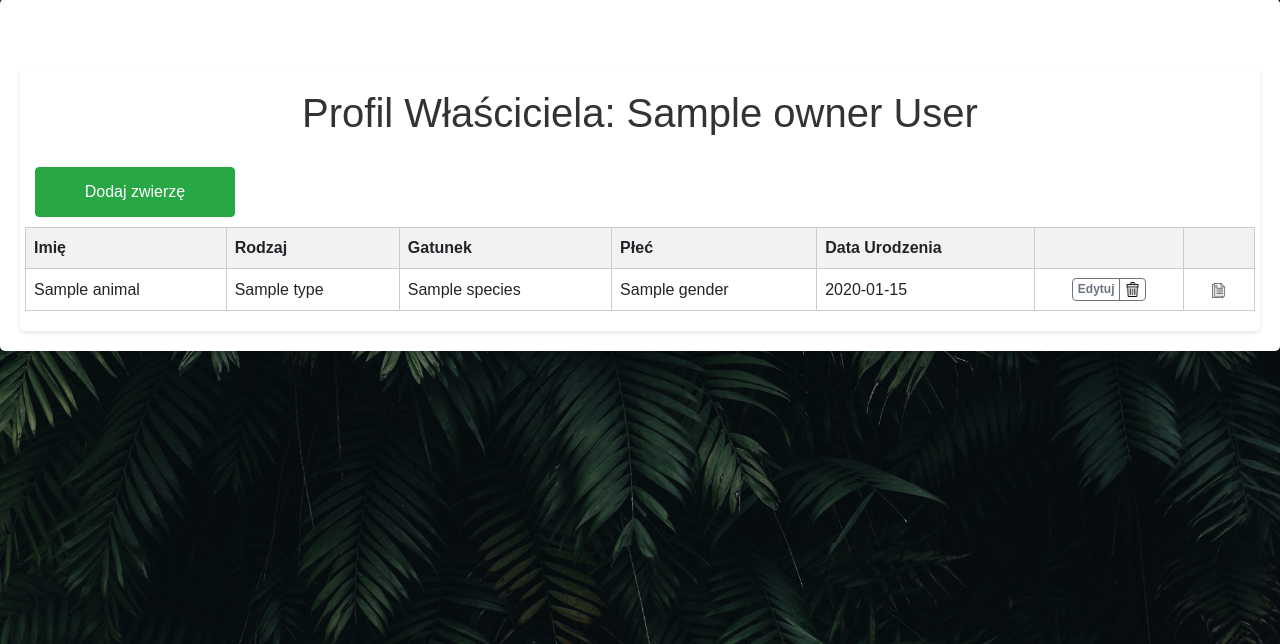
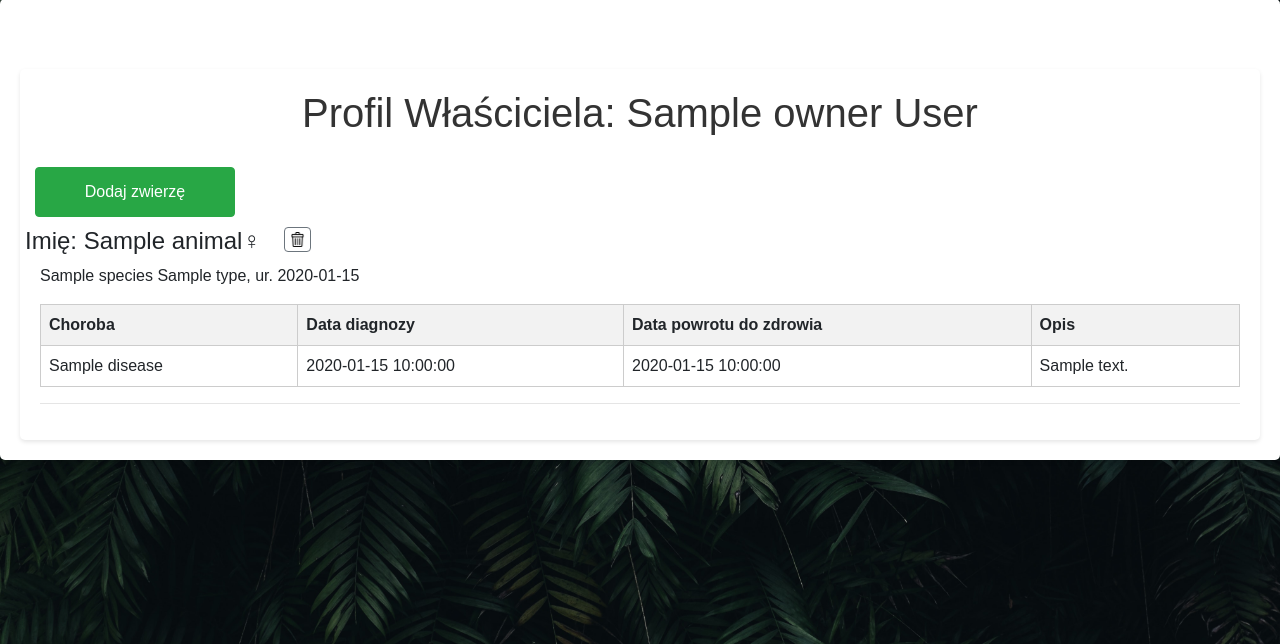
Before and after one commit to kowalczyk-j/vet-clinic-web-app, a Flask app: template project/templates/profile.html in a window 1280 px wide. Shown: the part 107-751 px from the top of the page. Run offline with Flask 3, Linux system fonts and the light colour scheme; the template is opened without the code that fills it: most values are stand-ins (such as "Sample title", 1, 10 or a date in 2020); parts of the project's set-up code (start-up, migrations or seed data) failed here and were passed over; some libraries are stand-ins or nearby versions.

Commit message:
Add disease history

```diff
--- a/project/app.py
+++ b/project/app.py
@@ -1,4 +1,4 @@
-from flask import Flask, render_template, request, jsonify, redirect, flash, abort
+from flask import Flask, render_template, request, jsonify, redirect, flash
 from sqlalchemy.exc import IntegrityError, OperationalError
 from datetime import datetime
 from src.data_access import get_owner_by_id, get_all_owners, add_owner, update_owner, delete_owner, \
@@ -6,7 +6,8 @@ from src.data_access import get_owner_by_id, get_all_owners, add_owner, update_o
     get_procedures_with_appointment, delete_appointment, get_all_vets, get_all_rooms, \
     get_owners_animals, get_all_procedures, get_latest_appointment, add_procedure_to_appointment, \
     get_pending_payments, get_payments_history, update_payment, get_owners_animals, delete_animal, \
-    get_invoice_from_payment, update_appointments_date_time, get_employee_schedule, get_vet_by_id
+    get_invoice_from_payment, update_appointments_date_time, get_employee_schedule, get_vet_by_id, \
+    add_animal, get_animal_disease_history
 from src.invoices.invoice_generator import generate_invoice_pdf
 
 app = Flask(__name__)
@@ -259,7 +260,11 @@ def patients():
 def profile(owner_id):
     owner = get_owner_by_id(owner_id)
     animals = get_owners_animals(owner)
-    return render_template('profile.html', owner=owner, animals=animals)
+    diseases = {}
+    for animal in animals:
+        diseases[animal.animal_id] = get_animal_disease_history(
+            animal.animal_id)
+    return render_template('profile.html', owner=owner, animals=animals, diseases=diseases)
 
 
 @app.route('/add_owner', methods=['POST'])
@@ -308,6 +313,26 @@ def delete_owner_route(pesel):
     return redirect('/patients')
 
 
+@app.route('/add_animal', methods=['POST'])
+def add_animal_route():
+    name = request.form['name']
+    type = request.form['type']
+    species = request.form['species']
+    gender = request.form['gender']
+    birthdate = request.form['birthdate']
+    owner_id = request.referrer.split('/')[-1]
+    if (not name or not type or not species or not gender
+            or not birthdate):
+        flash('Wystąpił błąd. Proszę wypełnić wszystkie pola.', 'error')
+    else:
+        try:
+            add_animal(owner_id, name, species, type, gender, birthdate)
+            flash("Poprawnie zarejestrowano zwierzę!", "success")
+        except OperationalError:
+            flash("Wystąpił błąd. Podana data urodzenia jest w przyszłości", "error")
+    return redirect(request.referrer)
+
+
 @app.route('/delete_animal/<animal_id>', methods=['POST'])
 def delete_animal_route(animal_id):
     delete_animal(animal_id)
--- a/project/src/data_access.py
+++ b/project/src/data_access.py
@@ -88,13 +88,13 @@ def get_animal_by_name_and_owner(owner_row, animal_name):
     return None
 
 
-def get_animal_disease_history(animal_row):
-    stmt = (select(disease_history, disease.c.name)
+def get_animal_disease_history(animal_id):
+    stmt = (select(disease_history, disease.c.name.label('name'))
             .join_from(disease_history, animal,
                        disease_history.c.animal_id == animal.c.animal_id)
             .join_from(disease_history, disease,
                        disease_history.c.disease_id == disease.c.disease_id)
-            .where(animal.c.animal_id == animal_row.animal_id))
+            .where(animal.c.animal_id == animal_id))
     return execute_statement(stmt).all()
 
 
--- a/project/templates/profile.html
+++ b/project/templates/profile.html
@@ -15,42 +15,40 @@
         <button class="btn btn-success btn-block button-personalized" type="button" data-toggle="modal" data-target="#add-animal-form">Dodaj zwierzę</button>
     </div>
 </div>
+    <div>
+        {% for animal in animals %}
             <div class="row flex-lg-nowrap">
+                <h4>Imię: {{ animal.name }}</h4>
+                {% if animal.gender == 'M' %}
+                    <h4>♂</h4>
+                {% else %}
+                    <h4>♀</h4>
+                {% endif %}
+                <button class="btn btn-sm btn-outline-secondary badge delete-btn" style="margin-left: 2em; margin-bottom: 1em" type="button" data-toggle="modal" data-target="#confirmation" data-id="{{ animal.animal_id }}"><img class='trashy' src="../static/css/trash.png"></button>
+            </div>
+            <p>{{ animal.species }} {{ animal.type }},  ur. {{ animal.birthdate }}</p>
+            {% for disease in diseases[animal.animal_id] %}
                 <table>
                     <thead>
                         <tr>
-                    <th>Imię</th>
-                    <th>Rodzaj</th>
-                    <th>Gatunek</th>
-                    <th>Płeć</th>
-                    <th>Data Urodzenia</th>
-                    <th></th>
-                    <th></th>
+                            <th>Choroba</th>
+                            <th>Data diagnozy</th>
+                            <th>Data powrotu do zdrowia</th>
+                            <th>Opis</th>
                         </tr>
                     </thead>
                     <tbody>
-                {% for animal in animals %}
                         <tr>
-                        <td>{{ animal.name }}</td>
-                        <td>{{ animal.type }}</td>
-                        <td>{{ animal.species }}</td>
-                        <td>{{ animal.gender }}</td>
-                        <td>{{ animal.birthdate }}</td>
-                        <td class="text-center align-middle">
-                            <div class="btn-group align-top">
-                                <button class="btn btn-sm btn-outline-secondary badge" type="button" data-toggle="modal" data-target="#edit-owner-form">Edytuj</button>
-                                <button class="btn btn-sm btn-outline-secondary badge delete-btn" type="button" data-toggle="modal" data-target="#confirmation" data-id="{{ animal.animal_id }}"><img class='trashy' src="../static/css/trash.png"></button>
-                            </div>
-                        </td>
-                        <td class="text-center align-middle">
-
-                            <button class="btn btn-sm badge" type="button" data-toggle="modal" data-target="#disease_history" data-pesel="{{ animal.animal_id }}"><img class='document' src="../static/css/document.png"></button>
-                        </td>
+                            <td>{{ disease.name }}</td>
+                            <td>{{ disease.diagnosis_date }}</td>
+                            <td>{{ disease.recovery_date }}</td>
+                            <td>{{ disease.description }}</td>
                         </tr>
-                {% endfor %}
                     </tbody>
                 </table>
-    </div>
+            {% endfor %}
+            <hr/>
+        {% endfor %}
     </div>
 
 <!-- confirmation window -->
@@ -74,52 +72,6 @@
     </div>
 </div>
 
-
-<!-- edit animal form -->
-<div class="modal fade" role="dialog" tabindex="-1" id="edit-animal-form">
-    <div class="py-1">
-      <div class="modal-dialog modal-lg" role="document">
-          <div class = 'modal-content'>
-              <div class="modal-header">
-                  <h5>Edytuj zwierzę</h5>
-                  <button type="button" class="close" data-dismiss="modal">
-                      <span aria-hidden="true">×</span>
-                  </button>
-              </div>
-              <div class="modal-body">
-              <form class="form" novalidate="" id="edit-form" action="/edit_animal/{{ animal_id }}" method="POST">
-                  <div class="form-group">
-                      <label for="name">Imię:</label>
-                      <input type="text" name="name" id="edit_name" required placeholder="...">
-                  </div>
-                  <div class="form-group">
-                      <label for="type">Rodzaj:</label>
-                      <input type="text" name="type" id="edit_type" required placeholder="...">
-                  </div>
-                  <div class="form-group">
-                    <label for="species">Gatunek:</label>
-                    <input type="text" name="species" id="edit_species" required placeholder="...">
-                  </div>
-                  <div class="form-group">
-                    <label for="gender">Płeć:</label>
-                    <select class="select" name="gender" id="edit_gender">
-                          <option value="male">Samiec</option>
-                          <option value="female">Samica</option>
-                    </select>
-                  </div>
-                  <div class="form-group">
-                    <label for="birthdate">Data Urodzenia:</label>
-                    <input type="date" name="birthdate" id="edit_birthdate" required placeholder="...">
-                  </div>
-                  <button class="btn btn-success btn-block" type="submit" id="submit-edit">Potwierdź</button>
-                  </form>
-              </div>
-          </div>
-      </div>
-  </div>
-</div>
-
-
 <!-- add animal form -->
 <div class="modal fade" role="dialog" tabindex="-1" id="add-animal-form">
     <div class="py-1">
@@ -135,26 +87,26 @@
                 <form class="form" novalidate="" id="add-form" action="/add_animal" method="POST">
                     <div class="form-group">
                         <label for="name">Imię:</label>
-                        <input type="text" name="name" id="edit_name" required placeholder="...">
+                        <input type="text" name="name" id="name" required placeholder="...">
                     </div>
                     <div class="form-group">
                         <label for="type">Rodzaj:</label>
-                        <input type="text" name="type" id="edit_type" required placeholder="...">
+                        <input type="text" name="type" id="type" required placeholder="...">
                     </div>
                     <div class="form-group">
                       <label for="species">Gatunek:</label>
-                      <input type="text" name="species" id="edit_species" required placeholder="...">
+                      <input type="text" name="species" id="species" required placeholder="...">
                     </div>
                     <div class="form-group">
                       <label for="gender">Płeć:</label>
-                      <select class="select" name="gender" id="edit_gender">
-                            <option value="male">Samiec</option>
-                            <option value="female">Samica</option>
+                      <select class="select" name="gender" id="gender">
+                            <option value="M">Samiec</option>
+                            <option value="F">Samica</option>
                       </select>
                     </div>
                     <div class="form-group">
                       <label for="birthdate">Data Urodzenia:</label>
-                      <input type="date" name="birthdate" id="edit_birthdate" required placeholder="...">
+                      <input type="date" name="birthdate" id="birthdate" required placeholder="...">
                     </div>
                     <button class="btn btn-success btn-block" type="submit" id="submit-edit">Potwierdź</button>
                     </form>
@@ -165,7 +117,7 @@
 </div>
 
 <!-- disease_history -->
-<div class="modal fade" role="dialog" tabindex="-1" id="disease_history">
+<div class="modal fade" role="dialog" tabindex="-1" id="disease-history">
     <div class="py-1">
       <div class="modal-dialog modal-lg" role="document">
           <div class = 'modal-content'>
```
Lines whose indentation alone changed are shown as unchanged.
